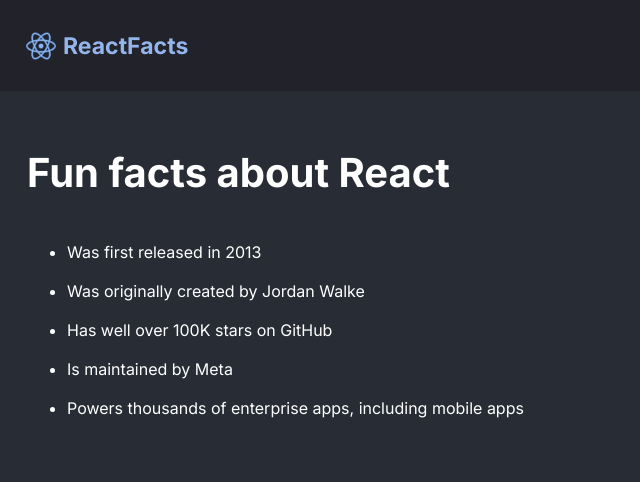
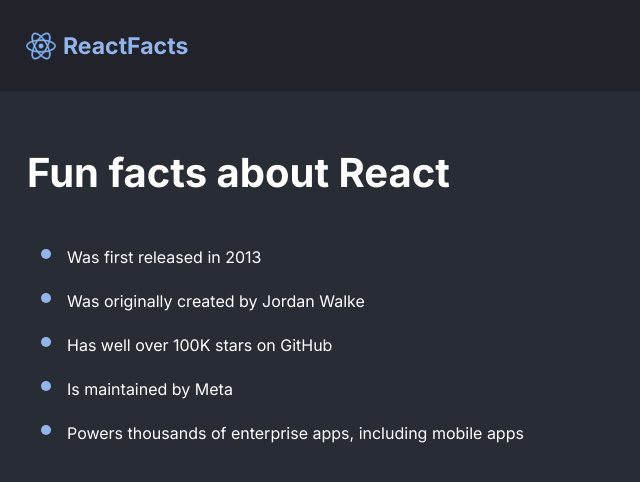
Before and after one commit to zowaa/React_Scrimba, a React (Vite) app in the folder static_pages/: page / in a window 1280 px wide. Shown: the top 482 px of the page, without its empty margins (0-640 px from the left). Built offline with nearby package versions, Linux system fonts and the light colour scheme.

Commit message:
ReactFact Project - Coloring the bullets

```diff
--- a/static_pages/src/index.css
+++ b/static_pages/src/index.css
@@ -50,3 +50,8 @@ body {
   margin-bottom: 20px;
   line-height: 19px;
 }
+
+.list > li::marker {
+  color: #94b5eb;
+  font-size: 30px;
+}
```
